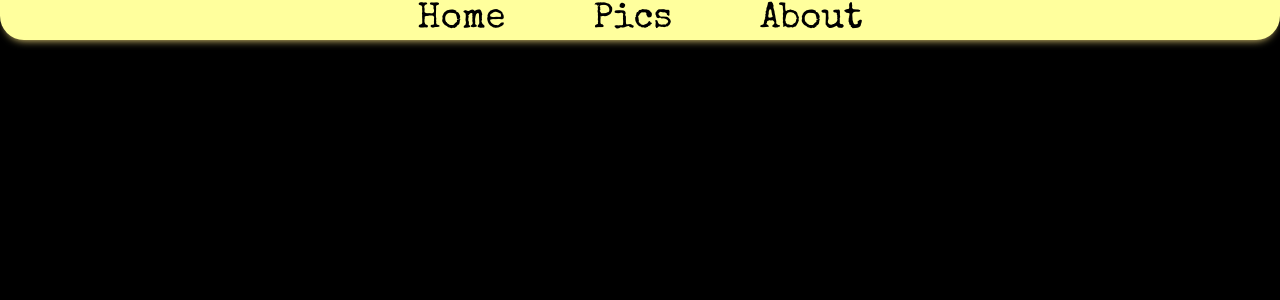
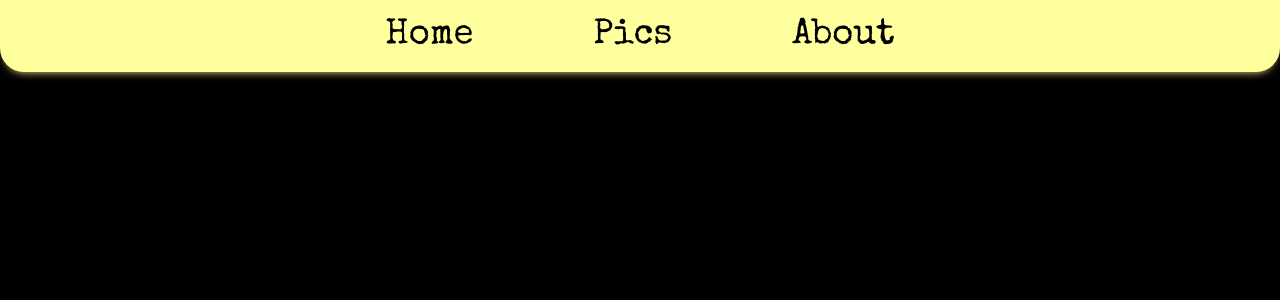
Before and after one commit to Mat-hew-24/lit-deb-site, a Next.js app: page /Header in a window 1280 px wide. Shown: the top 300 px of the page. Built offline with nearby package versions, Linux system fonts and the light colour scheme.

Commit message:
feat: made navbar more interactive

```diff
--- a/pages/Header.tsx
+++ b/pages/Header.tsx
@@ -12,9 +12,15 @@ export default function Header() {
       <div
         className={`absolute top-0 right-0 ${spe.className} left-0 gap-6 sm:gap-8 md:gap-10 lg:gap-22 shadow-[0px_5px_8px_-5px_rgba(0,0,0,1)] text-2xl sm:text-3xl md:text-3xl lg:text-4xl bg-[rgb(255,255,157)] flex justify-center items-center shadow-amber-200 rounded-b-3xl`}
       >
-        <button className="text-black">Home</button>
-        <button className="text-black">Pics</button>
-        <button className="text-black">About</button>
+        <button className="text-black cursor-pointer p-4 hover:text-[rgb(255,255,157)] hover:bg-black">
+          Home
+        </button>
+        <button className="text-black cursor-pointer p-4 hover:text-[rgb(255,255,157)] hover:bg-black">
+          Pics
+        </button>
+        <button className="text-black cursor-pointer p-4 hover:text-[rgb(255,255,157)] hover:bg-black">
+          About
+        </button>
       </div>
     </>
   );
```
